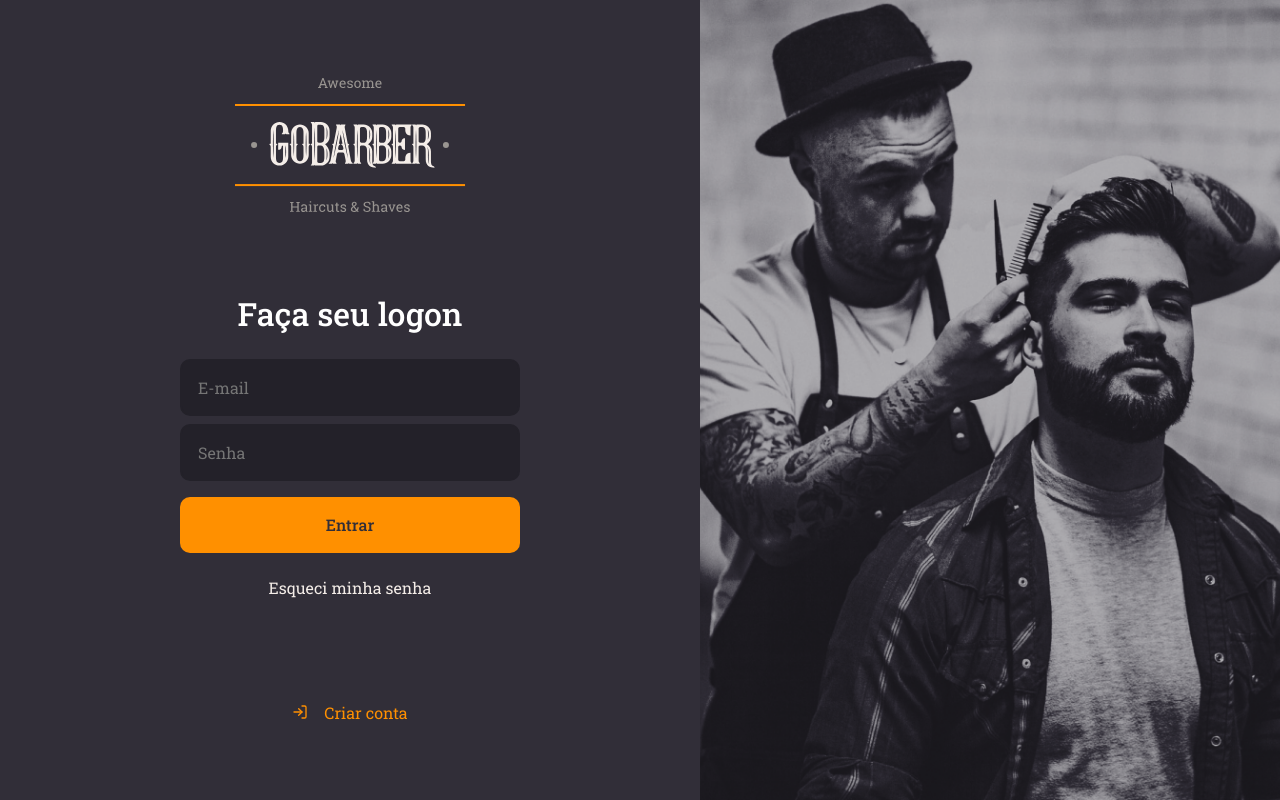
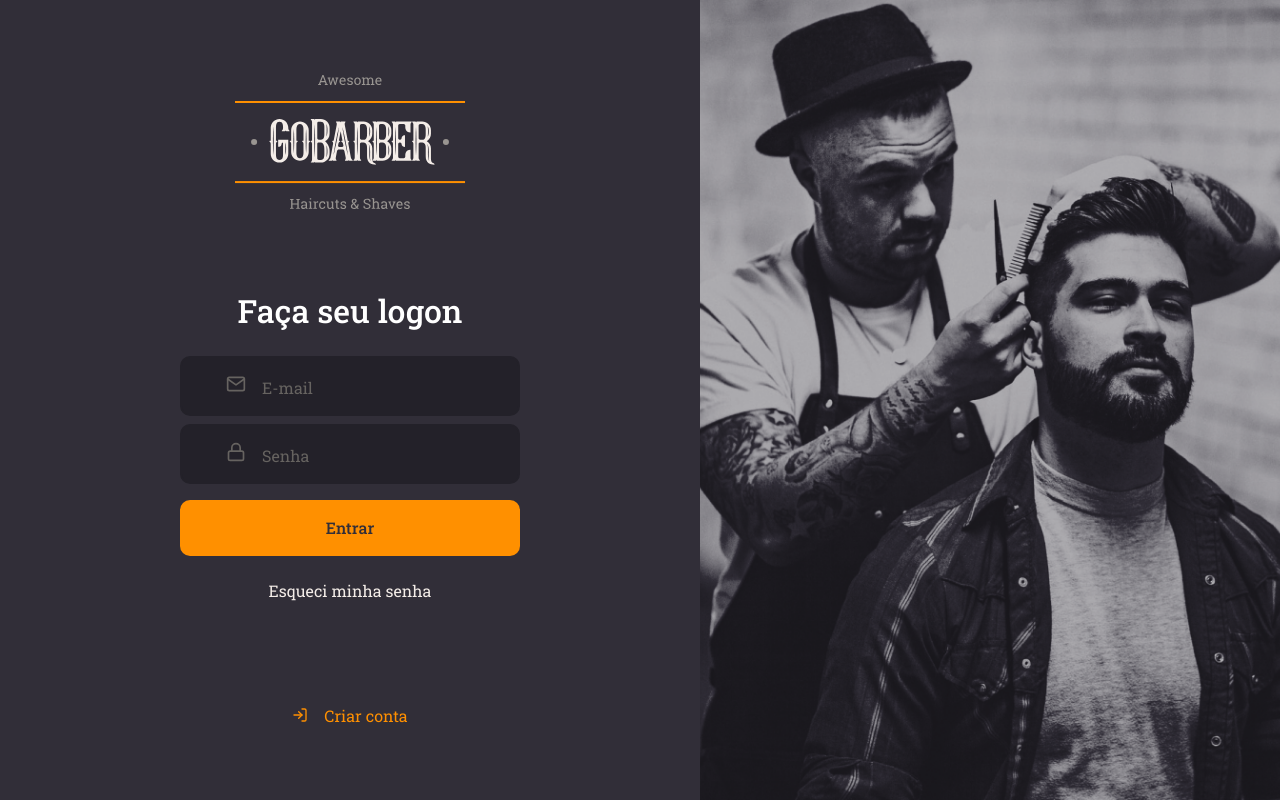
Before and after one commit to djpremier/GoStack-2020, a React (Create React App) app in the folder classes/level-02/frontend/: page / in a window 1280 px wide. Built offline with nearby package versions, Linux system fonts and the light colour scheme.

Commit message:
🎨 💄 Split Button and Input in components

```diff
--- /dev/null
+++ b/classes/level-02/frontend/src/components/Button/index.tsx
@@ -0,0 +1,13 @@
+import React, { ButtonHTMLAttributes, FC } from 'react';
+
+import { Container } from './styles';
+
+type ButtonProps = ButtonHTMLAttributes<HTMLButtonElement>;
+
+const Button: FC<ButtonProps> = ({ children, ...rest }) => (
+  <Container type="button" {...rest}>
+    {children}
+  </Container>
+);
+
+export default Button;
--- /dev/null
+++ b/classes/level-02/frontend/src/components/Button/styles.ts
@@ -0,0 +1,19 @@
+import styled from 'styled-components';
+import { shade } from 'polished';
+
+export const Container = styled.button`
+  background: #ff9000;
+  height: 56px;
+  border-radius: 10px;
+  border: 0;
+  padding: 0 16px;
+  color: #312e38;
+  width: 100%;
+  font-weight: 500;
+  margin-top: 16px;
+  transition: background-color 0.2s;
+
+  &:hover {
+    background: ${shade(0.2, '#ff9000')};
+  }
+`;
--- /dev/null
+++ b/classes/level-02/frontend/src/components/Input/index.tsx
@@ -0,0 +1,18 @@
+import React, { ComponentType, FC, InputHTMLAttributes } from 'react';
+import { IconBaseProps } from 'react-icons/lib';
+
+import { Container } from './styles';
+
+interface InputProps extends InputHTMLAttributes<HTMLInputElement> {
+  name: string;
+  icon: ComponentType<IconBaseProps>;
+}
+
+const Input: FC<InputProps> = ({ icon: Icon, ...rest }) => (
+  <Container>
+    {Icon && <Icon size={20} />}
+    <input {...rest} />
+  </Container>
+);
+
+export default Input;
--- /dev/null
+++ b/classes/level-02/frontend/src/components/Input/styles.ts
@@ -0,0 +1,29 @@
+import styled from 'styled-components';
+
+export const Container = styled.div`
+  background: #232129;
+  border-radius: 10px;
+  border: 2px solid #232129;
+  padding: 16px;
+  width: 100%;
+  color: #666360;
+
+  & + div {
+    margin-top: 8px;
+  }
+
+  input {
+    flex: 1;
+    background: transparent;
+    border: 0;
+    color: #f4ede8;
+
+    &::placeholder {
+      color: #666360;
+    }
+  }
+
+  svg {
+    margin-right: 16px;
+  }
+`;
--- a/classes/level-02/frontend/src/pages/SignIn/index.tsx
+++ b/classes/level-02/frontend/src/pages/SignIn/index.tsx
@@ -1,6 +1,9 @@
 import React, { FC } from 'react';
-import { FiLogIn } from 'react-icons/fi';
+import { FiLogIn, FiMail, FiLock } from 'react-icons/fi';
 import { Container, Content, Background } from './styles';
+
+import Input from '../../components/Input';
+import Button from '../../components/Button';
 
 import logoImg from '../../assets/logo.svg';
 
@@ -12,11 +15,16 @@
       <form>
         <h1>Faça seu logon</h1>
 
-        <input placeholder="E-mail" />
+        <Input name="email" icon={FiMail} placeholder="E-mail" />
 
-        <input type="assword" placeholder="Senha" />
+        <Input
+          name="password"
+          icon={FiLock}
+          type="password"
+          placeholder="Senha"
+        />
 
-        <button type="submit">Entrar</button>
+        <Button type="submit">Entrar</Button>
 
         <a href="forgot">Esqueci minha senha</a>
       </form>
--- a/classes/level-02/frontend/src/pages/SignIn/styles.ts
+++ b/classes/level-02/frontend/src/pages/SignIn/styles.ts
@@ -27,40 +27,6 @@
 
     h1 {
       margin-bottom: 24px;
-    }
-
-    input {
-      color: #f4ede8;
-      background: #232129;
-      border-radius: 10px;
-      border: 2px solid #232129;
-      padding: 16px;
-      width: 100%;
-
-      &:placeholder {
-        color: #666360;
-      }
-
-      & + input {
-        margin-top: 8px;
-      }
-    }
-
-    button {
-      background: #ff9000;
-      height: 56px;
-      border-radius: 10px;
-      border: 0;
-      padding: 0 16px;
-      color: #312e38;
-      width: 100%;
-      font-weight: 500;
-      margin-top: 16px;
-      transition: background-color 0.2s;
-
-      &:hover {
-        background: ${shade(0.2, '#ff9000')};
-      }
     }
 
     a {
```
